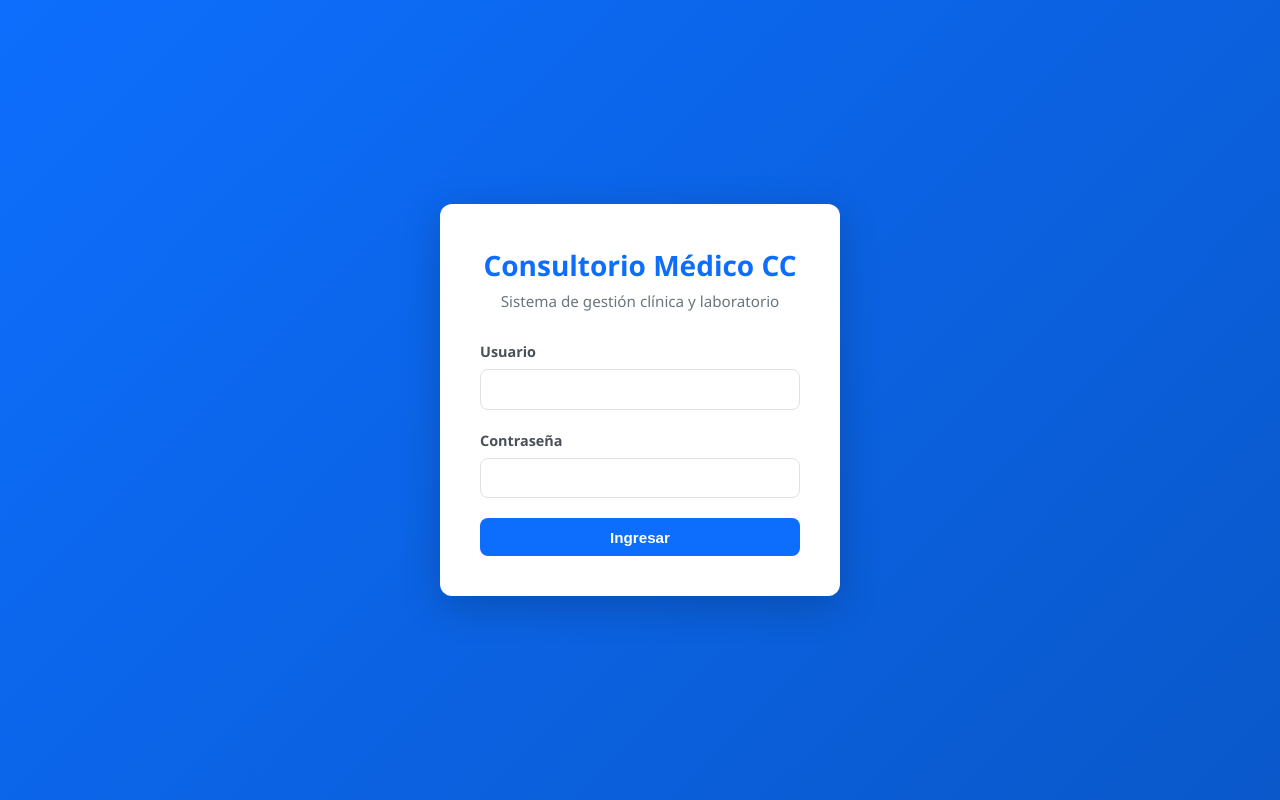
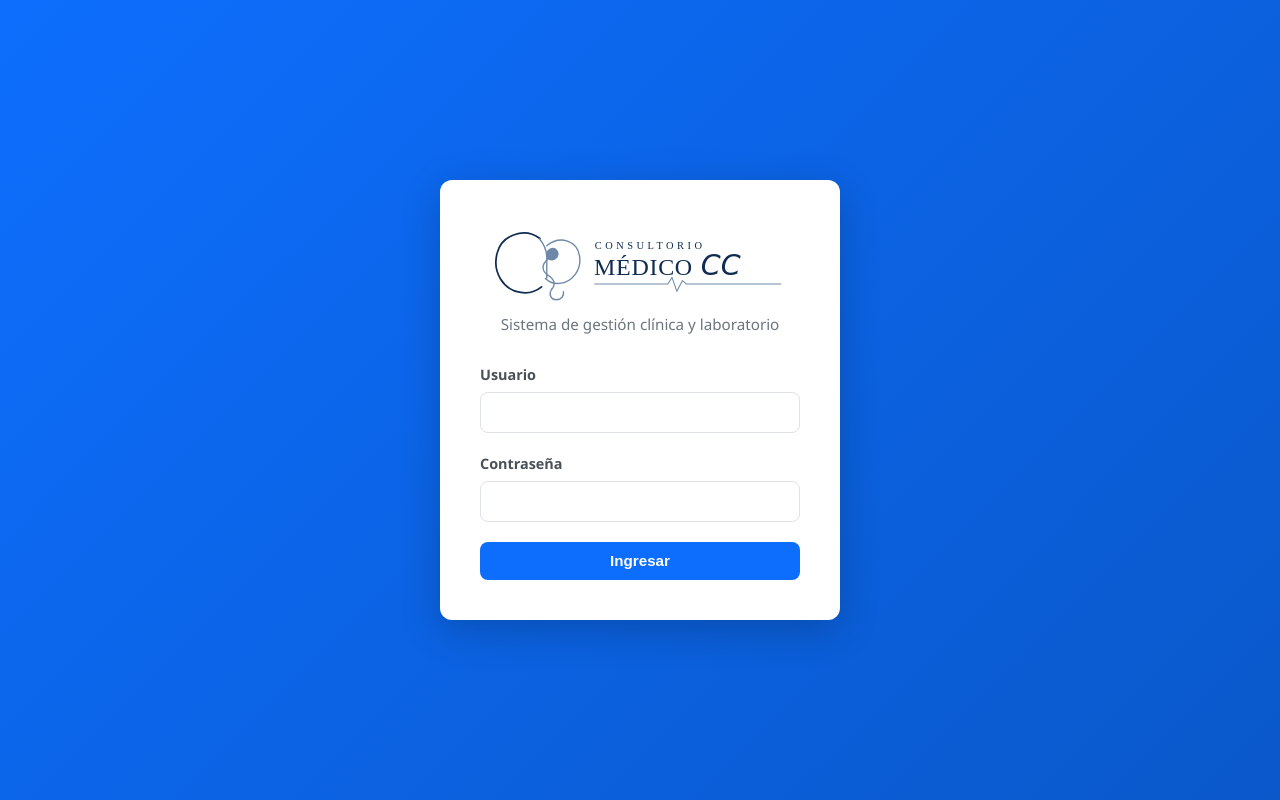
Before and after one commit to luismiguelcortez97-eng/consultorio_medicocc, a website: page index.html in a window 1280 px wide. Drawn offline with Linux system fonts and the light colour scheme; no server answers.

Commit message:
Mostrar logotipo de marca en inicio y menú lateral

```diff
--- a/index.html
+++ b/index.html
@@ -12,7 +12,7 @@
   <!-- ========== LOGIN ========== -->
   <div id="login-screen">
     <div class="login-card">
-      <h1>Consultorio Médico CC</h1>
+      <img class="brand-logo brand-logo-login" src="assets/logo-consultorio-cc.svg?v=20261027" alt="Consultorio Médico CC">
       <p class="subtitle">Sistema de gestión clínica y laboratorio</p>
 
       <form id="login-form">
@@ -54,7 +54,7 @@
     <aside class="sidebar">
 
       <div class="sidebar-header">
-        <h2>🏥 Consultorio CC</h2>
+        <img class="brand-logo brand-logo-sidebar" src="assets/logo-consultorio-cc.svg?v=20261027" alt="Consultorio Médico CC">
         <small>Gestión clínica</small>
       </div>
 
```
